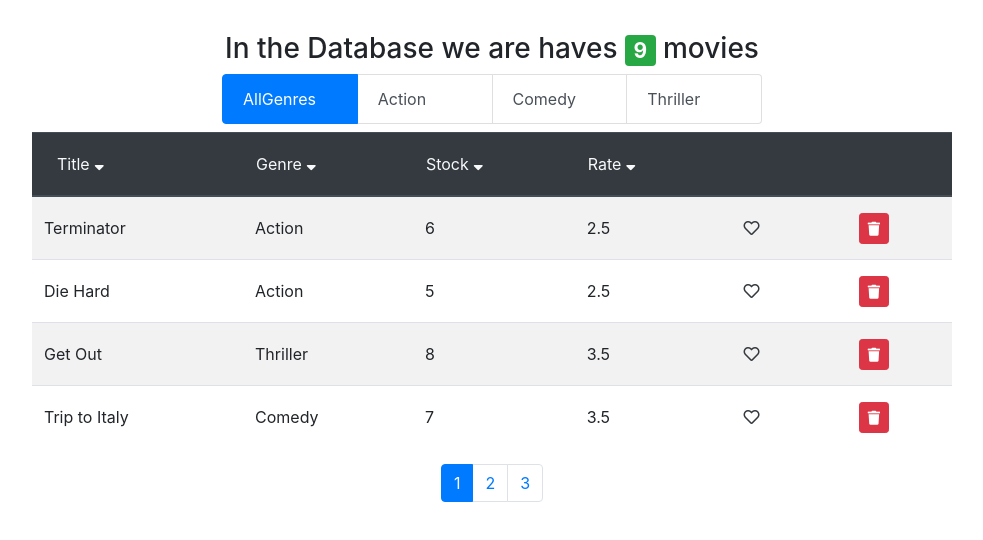
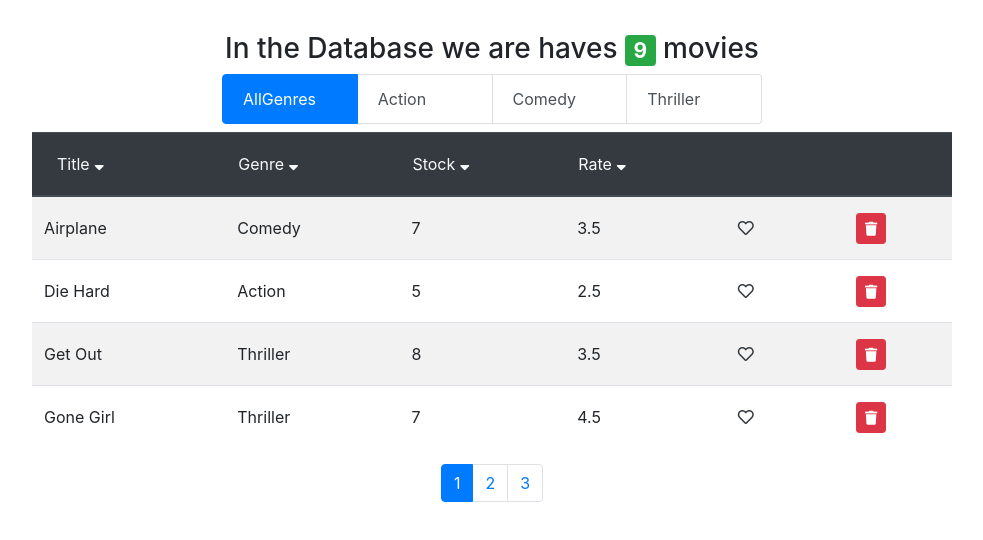
Before and after one commit to mrSerhi/Vidly, a React (Create React App) app: page / in a window 1280 px wide. Shown: the top 540 px of the page, without its empty margins (148-1131 px from the left). Built offline with nearby package versions, Linux system fonts and the light colour scheme.

Commit message:
sorting movies by order

```diff
--- a/src/App.js
+++ b/src/App.js
@@ -22,7 +22,8 @@ class App extends Component {
     contentPerPage: 4,
     currentPage: 1,
     genres: [],
-    selectedGenre: "AllGenres"
+    selectedGenre: "AllGenres",
+    ordered: { path: "title", order: "asc" }
   };
 
   componentDidMount() {
@@ -74,9 +75,11 @@ class App extends Component {
     this.setState({ selectedGenre: genre, currentPage: 1 });
   };
 
-  handleSortingData = path => {};
+  handleSortingData = path => {
+    this.setState({ ordered: { path, order: "asc" } });
+  };
 
-  displayMoviesOnGenres = () => {
+  filteringMoviesOnGenres = () => {
     const { selectedGenre: genre, movies } = this.state;
 
     if (genre !== "AllGenres") {
@@ -87,17 +90,24 @@ class App extends Component {
 
   displayTable = () => {
     const {
-      // movies: content,
       loaded,
       contentPerPage,
       currentPage,
       genres,
-      selectedGenre
+      selectedGenre,
+      ordered: { path, order }
     } = this.state;
-    // const { length } = content;
 
-    const moviesOnGenre = this.displayMoviesOnGenres();
-    const movies = createPagination(moviesOnGenre, currentPage, contentPerPage);
+    // filtering by genre
+    const moviesOnGenre = this.filteringMoviesOnGenres();
+    // sorting by order
+    const sortingMoviesByOrder = _.orderBy(moviesOnGenre, [path], [order]);
+    // pagination
+    const movies = createPagination(
+      sortingMoviesByOrder,
+      currentPage,
+      contentPerPage
+    );
 
     if (loaded) {
       return (
```
